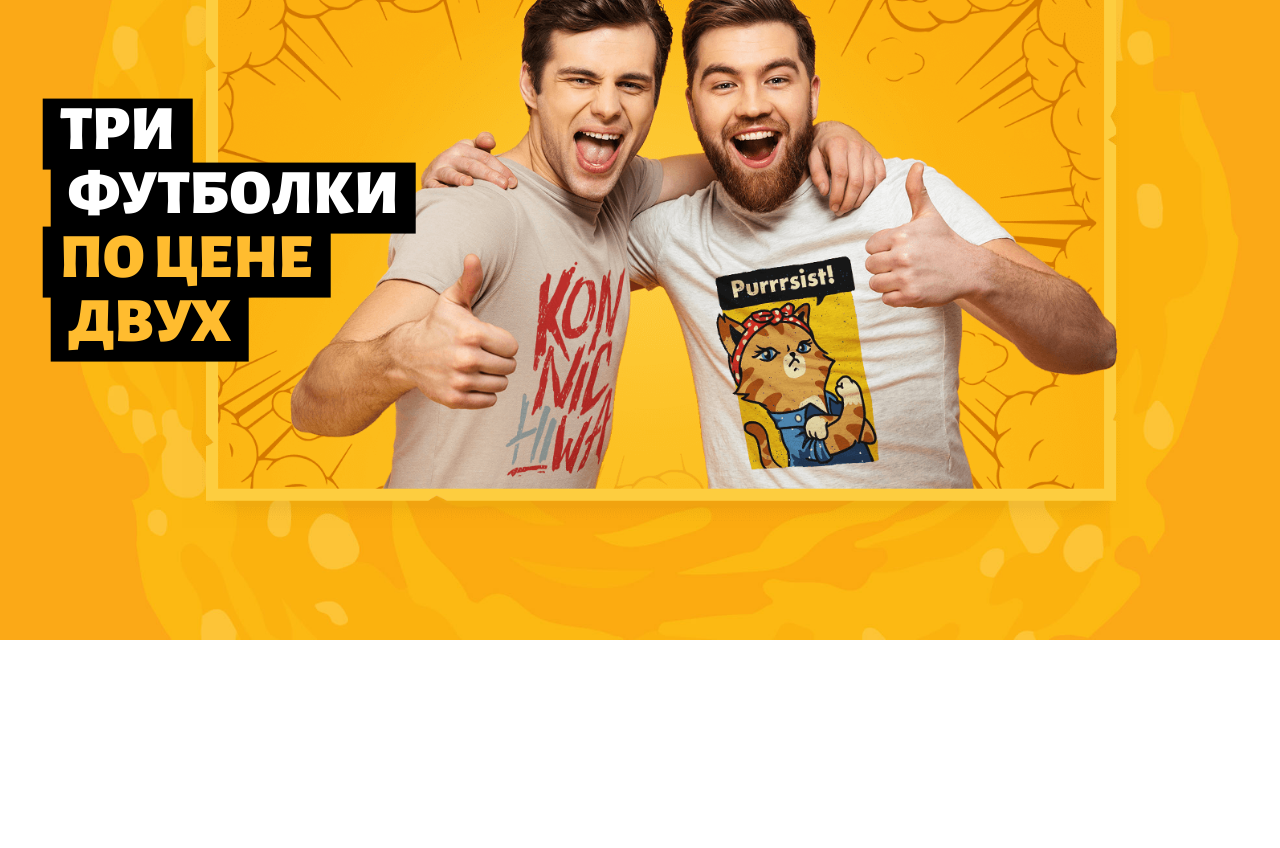
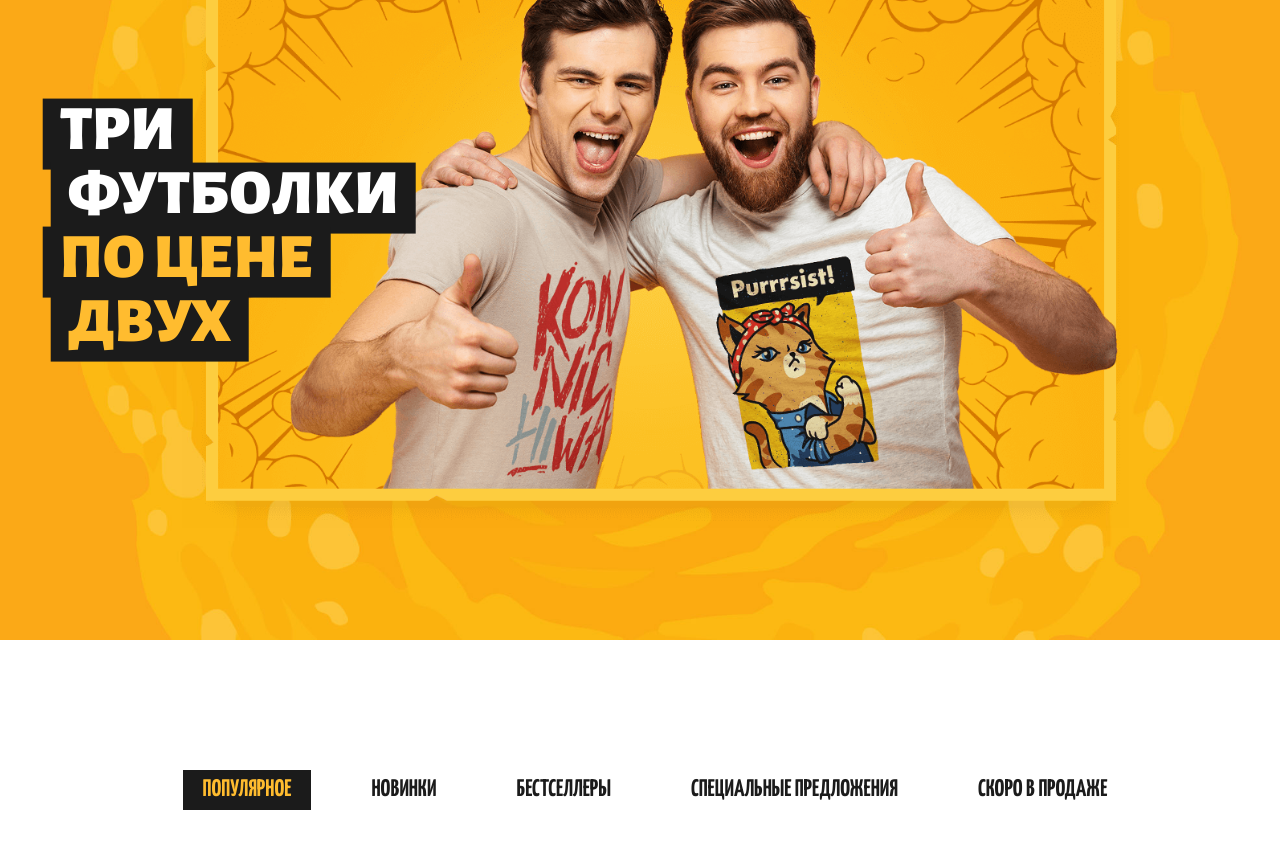
Before and after one commit to Kraggi/Lost-Shirt, a plain HTML site: page index.html in a window 1280 px wide. Shown: the part 160-1008 px from the top of the page. Before the commit the page ends 800 px from the top, so only its background shows below. Drawn offline with nearby package versions, Linux system fonts and the light colour scheme.

Commit message:
add filter for second section

```diff
--- a/index.html
+++ b/index.html
@@ -4,14 +4,9 @@
         <meta charset="UTF-8" />
         <meta name="viewport" content="width=device-width, initial-scale=1.0" />
         <title>Lost Shirt | Main page</title>
-    <link
-      rel="stylesheet"
-      href="https://necolas.github.io/normalize.css/8.0.1/normalize.css"
-    />
-    <link
-      href="https://fonts.googleapis.com/css2?family=Roboto:wght@400;700&display=swap"
-      rel="stylesheet"
-    />
+        <link rel="stylesheet" href="https://necolas.github.io/normalize.css/8.0.1/normalize.css" />
+        <link href="https://fonts.googleapis.com/css2?family=Roboto:wght@400;700&display=swap" rel="stylesheet" />
+        <link href="https://fonts.googleapis.com/css2?family=Yanone+Kaffeesatz:wght@400;700&display=swap" rel="stylesheet" />
         <link rel="stylesheet" href="main.css" />
     </head>
     <body>
@@ -19,11 +14,7 @@
             <section class="hero">
                 <header class="header">
                     <a href="#" class="logo">
-            <img
-              src="img/content/logos/logo-main.png"
-              class="logo__pic"
-              alt="lost shirt logo"
-            />
+                        <img src="img/content/logos/logo-main.png" class="logo__pic" alt="lost shirt logo" />
                     </a>
                     <a href="mailto: lostshirt@gmail.com" class="mail">
                         <div class="mail__title">По всем вопросам пишите на:</div>
@@ -37,18 +28,33 @@
                                 <h1 class="lined-text">
                                     <div class="lined-text__word">три</div>
                                     <div class="lined-text__word">футболки</div>
-                  <div class="lined-text__word lined-text__word--color-yellow">
-                    по цене
-                  </div>
-                  <div class="lined-text__word lined-text__word--color-yellow">
-                    двух
-                  </div>
+                                    <div class="lined-text__word lined-text__word--color-yellow">по цене</div>
+                                    <div class="lined-text__word lined-text__word--color-yellow">двух</div>
                                 </h1>
                             </div>
                         </div>
                     </div>
                 </div>
             </section>
+            <section class="products">
+                <ul class="filter">
+                    <li class="filter__item filter__item--active">
+                        <a href="" class="filter__link">популярное</a>
+                    </li>
+                    <li class="filter__item">
+                        <a href="" class="filter__link">новинки</a>
+                    </li>
+                    <li class="filter__item">
+                        <a href="" class="filter__link">бестселлеры</a>
+                    </li>
+                    <li class="filter__item">
+                        <a href="" class="filter__link">специальные предложения</a>
+                    </li>
+                    <li class="filter__item">
+                        <a href="" class="filter__link">скоро в продаже</a>
+                    </li>
+                </ul>
+            </section>
         </div>
     </body>
 </html>
--- /dev/null
+++ b/main.scss
@@ -0,0 +1,147 @@
+@font-face {
+    font-family: 'alegreya';
+    src: url('fonts/alegreyasanssc-black-webfont.woff2') format('woff2'), url('fonts/alegreyasanssc-black-webfont.woff') format('woff');
+    font-weight: normal;
+    font-style: normal;
+}
+
+$yellow: #ffbc2f;
+$red: #d82727;
+$black: #1b1b1b;
+$titlesFont: 'Yanone Kaffeesatz', Arial, sans-serif;
+
+html,
+body {
+    height: 100%;
+}
+
+* {
+    font: 16px / 1.42 'Roboto', Arial, sans-serif;
+    color: $black;
+    -webkit-font-smoothing: antialiased;
+    -moz-osx-font-smoothing: grayscale;
+}
+
+ul {
+    padding: 0;
+    margin: 0;
+}
+
+ul > li {
+    list-style: none;
+}
+
+.wrapper {
+    overflow: hidden;
+    min-width: 1310px;
+}
+.hero {
+    height: 100vh;
+    min-height: 650px;
+    background: url('img/bg/hero.jpg') center center / cover no-repeat;
+    position: relative;
+    margin-bottom: 130px;
+}
+.header {
+    display: flex;
+    justify-content: space-between;
+    width: 1290px;
+    margin: 0 auto;
+    align-items: center;
+    padding-top: 27px;
+}
+
+.mail {
+    text-decoration: none;
+    text-align: center;
+}
+
+.mail__title {
+    margin-bottom: 3px;
+}
+
+.mail__content {
+    background: $black;
+    color: $yellow;
+    font-size: 16px;
+    padding: 5px 10px;
+}
+
+.hero__content {
+    position: absolute;
+    top: 50%;
+    left: 50%;
+    transform: translate(-50%, -50%);
+
+    width: 1140px;
+    height: 72%;
+}
+.fade-slider {
+    width: 100%;
+    height: 100%;
+}
+.fade-slider__item {
+    background: url('img/content/hero/slider_pic_1.png') center center / contain no-repeat;
+    height: 100%;
+}
+
+.fade-slider__text {
+    position: absolute;
+    left: 50%;
+    top: 50%;
+    transform: translate(-164%, -52%);
+}
+.lined-text {
+    display: flex;
+    flex-direction: column;
+    align-items: flex-start;
+}
+.lined-text__word {
+    font-family: 'alegreya', Arial, sans-serif;
+    color: #fff;
+    font-size: 63px;
+    text-transform: uppercase;
+    line-height: 1;
+    background: $black;
+    padding: 0 17px 8px;
+    margin-top: -7px;
+}
+.lined-text__word--color-yellow {
+    color: $yellow;
+}
+.lined-text__word:nth-child(2n) {
+    margin-left: 8px;
+}
+
+.filter {
+    display: flex;
+    align-items: center;
+    justify-content: center;
+    margin-bottom: 100px;
+}
+.filter__item {
+    margin-right: 40px;
+}
+.filter__item:last-child {
+    margin-right: 0;
+}
+
+.filter__link {
+    font-family: $titlesFont;
+    text-transform: uppercase;
+    padding: 3px 20px;
+    color: $black;
+    font-size: 24px;
+    font-weight: bold;
+    display: inline-block;
+    text-decoration: none;
+}
+
+.filter__link:hover {
+    color: $red;
+}
+
+.filter__item--active .filter__link {
+    color: $yellow;
+    background-color: $black;
+}
```
Also changed, not shown: main.css, 2 other files. Lines whose indentation alone changed are shown as unchanged.
